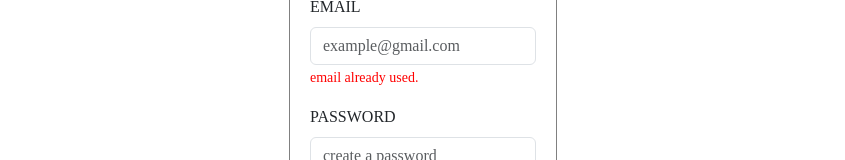
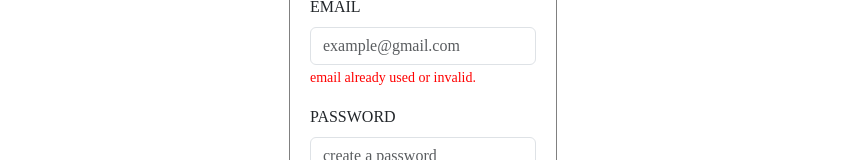
Before and after one commit to Red-stevo/E-LearningHub, a React (Vite) app in the folder student-learning-assistant/: page /student-assistant/register in a window 1280 px wide. Shown: the part 265-425 px from the top of the page, without its empty margins (217-1062 px from the left). Built offline with nearby package versions, Linux system fonts and the light colour scheme; no server answers.

Commit message:
Commit message >>>>> update the email and username checks <<<<<

```diff
--- a/student-learning-assistant/src/AppPages/Component/RegistrationForm.jsx
+++ b/student-learning-assistant/src/AppPages/Component/RegistrationForm.jsx
@@ -61,7 +61,7 @@ const RegistrationForm = ({verify, verificationCode, register}) => {
                     onChange={(e) => setUsername(e.target.value)}
                     maxLength={50}/>
                     {usernameCheck? <Form.Text style={{color:"lime"}}>username accepted.</Form.Text>:
-                        <Form.Text style={{color:"red"}} className={"invalid"}>username already used.</Form.Text>}
+                        <Form.Text style={{color:"red"}} className={"invalid"}>username already used or invalid.</Form.Text>}
                 </Form.Group>
 
                 <Form.Group className={'email'}>
@@ -70,7 +70,7 @@ const RegistrationForm = ({verify, verificationCode, register}) => {
                                   value={email} onChange={(e) => setEmail(e.target.value)}
                                   maxLength={50}/>
                     {emailCheck? <Form.Text style={{color:"lime"}}>email accepted.</Form.Text>:
-                        <Form.Text style={{color:"red"}} className={"invalid"}>email already used.</Form.Text>}
+                        <Form.Text style={{color:"red"}} className={"invalid"}>email already used or invalid.</Form.Text>}
                 </Form.Group>
 
                 <Form.Group className={'password'}>
```
